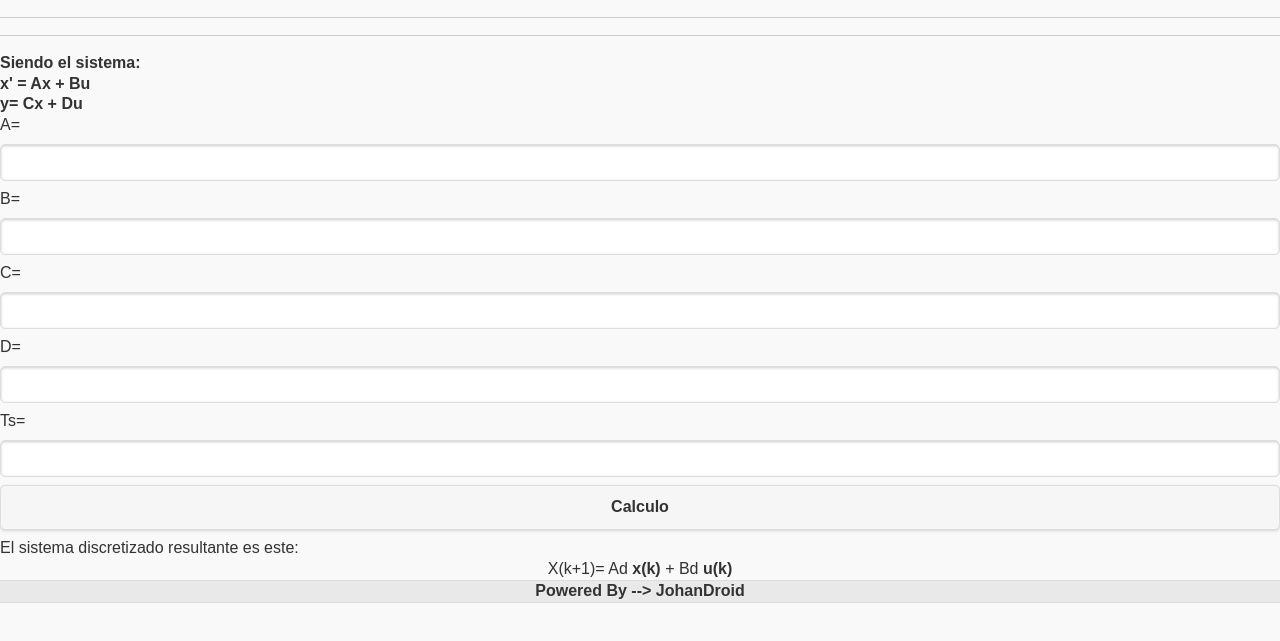
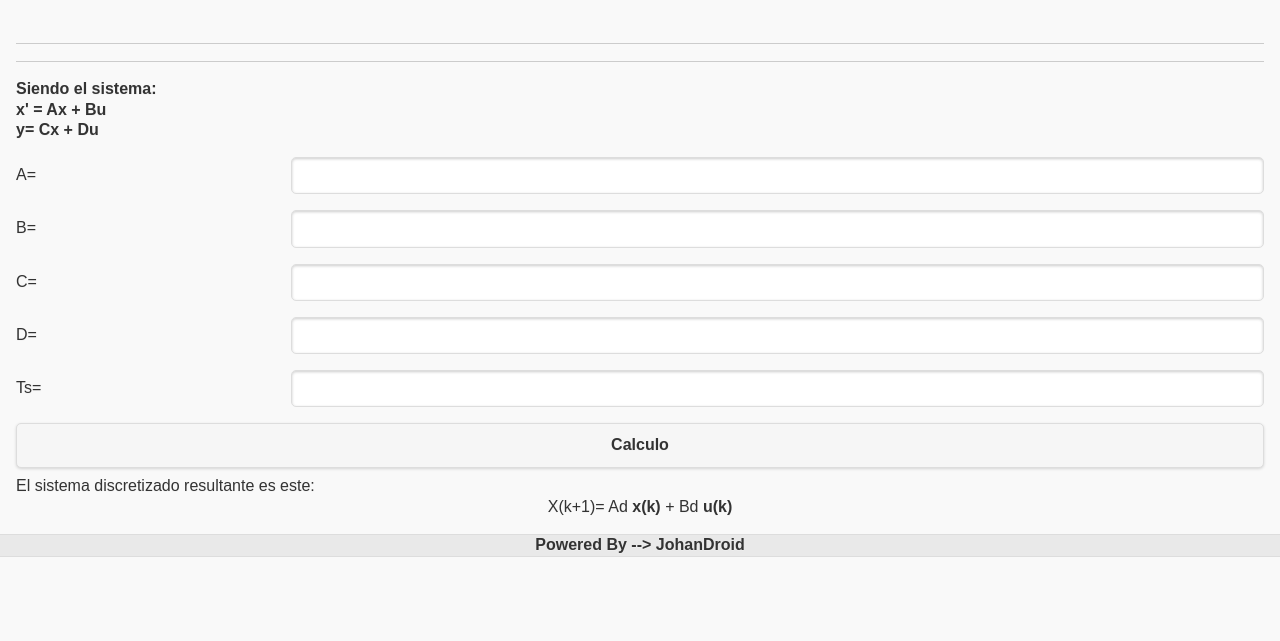
Before and after one commit to johandroid/ZOH, a plain HTML site: page index.html in a window 1280 px wide. Shown: the part 49-690 px from the top of the page. Drawn offline with Linux system fonts and the light colour scheme.

Commit message:
Pulido
Mejor

```diff
--- a/index.html
+++ b/index.html
@@ -11,8 +11,9 @@
 
 </head>
 <body>
-<div data-role="page">
+<div data-role="page" data-theme="a">
 <header><div align="center"><h1 style="font-size: 23pt;margin: 10px;"><strong>Bienvenido al retenedor de orden cero simple</strong></h1></div></header>
+<div data-role="content">
 <hr />
 <hr />
 <p>
@@ -21,11 +22,11 @@
 	<h3>y= <strong>C</strong>x + <strong>D</strong>u</h3>
 </p>
 <form>
-	<div><label title="Introduce A">A= </label><input id="VA" type="text" name="ValorA" /></div>
-	<div><label title="Introduce B">B= </label><input id="VB" type="text" name="ValorB" /></div>
-	<div><label title="Introduce C">C= </label><input id="VC" type="text" name="ValorC" /></div>
-	<div><label title="Introduce D">D= </label><input id="VD" type="text" name="ValorD" /></div>
-	<div><label title="Introduce el periodo de muestreo">Ts=</label><input id="VT" type="text" name="Ts" /></div>
+	<div class="ui-field-contain"><label title="Introduce A">A= </label><input id="VA" type="text" name="ValorA" /></div>
+	<div class="ui-field-contain"><label title="Introduce B">B= </label><input id="VB" type="text" name="ValorB" /></div>
+	<div class="ui-field-contain"><label title="Introduce C">C= </label><input id="VC" type="text" name="ValorC" /></div>
+	<div class="ui-field-contain"><label title="Introduce D">D= </label><input id="VD" type="text" name="ValorD" /></div>
+	<div class="ui-field-contain"><label title="Introduce el periodo de muestreo">Ts=</label><input id="VT" type="text" name="Ts" /></div>
 	<input type="button" name="Calculo" onclick="calculo()" value="Calculo"/>
 </form>
 <p>
@@ -36,6 +37,7 @@
 		X(k+1)= <span id="ValorAd">Ad</span> <strong>x(k)</strong>  +  <span id="ValorBd">Bd</span> <strong>u(k)</strong>
 	</p>
 </div>
+</div>
 <footer data-role="footer" align="center">Powered By --> JohanDroid</footer>
 </div>
 </body>
```
